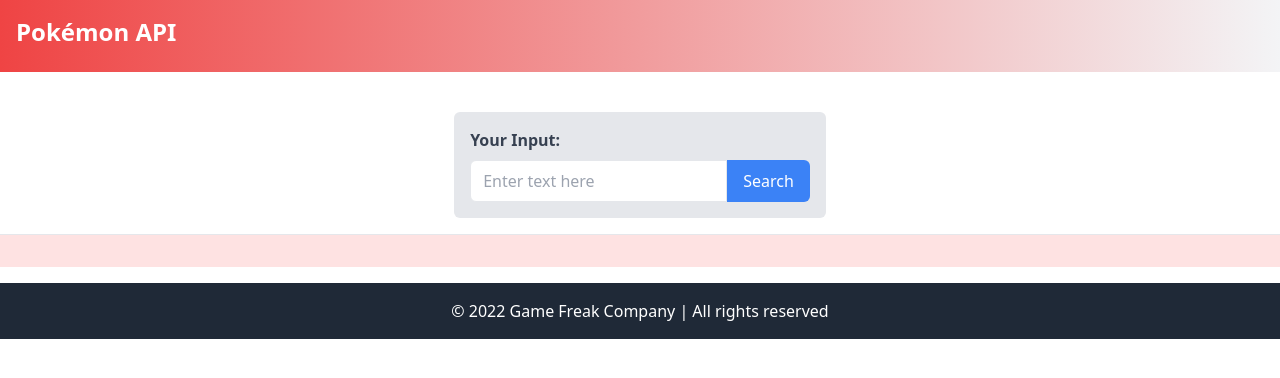
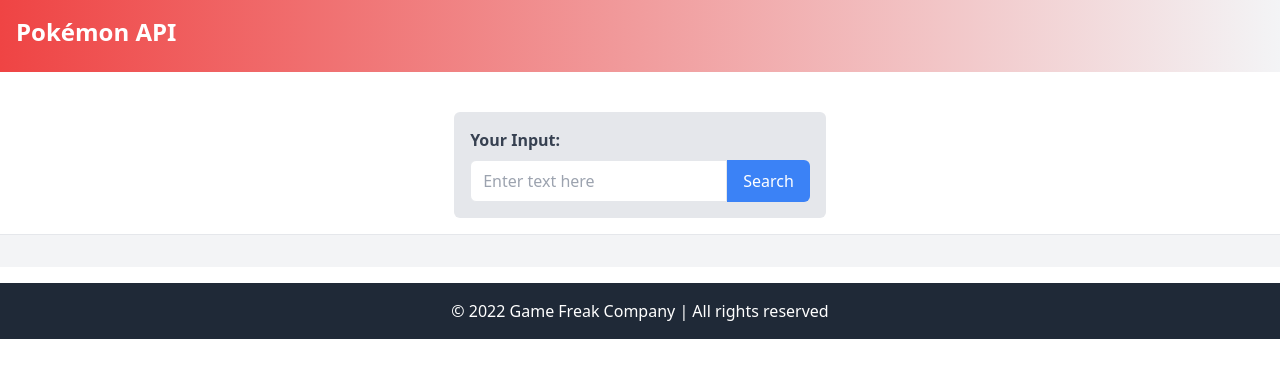
Before and after one commit to maikonweber/react-poke-api, a React (Create React App) app: page / in a window 1280 px wide. Shown: the top 378 px of the page. Built offline with nearby package versions, Linux system fonts and the light colour scheme.

Commit message:
Add More to Fetch

```diff
--- a/src/App.tsx
+++ b/src/App.tsx
@@ -46,7 +46,7 @@ const App: React.FC = () => {
       try {
         const response = await axios.get('https://pokeapi.co/api/v2/pokemon', {
           params: {
-            limit: 5,
+            limit: 10,
             offset: searchResults.length,
           },
         });
--- a/src/components/ScrollContainer/index.tsx
+++ b/src/components/ScrollContainer/index.tsx
@@ -9,7 +9,6 @@ interface ScrollContainerProps {
 }
 
 const ScrollContainer: React.FC<ScrollContainerProps> = ({ items, onIntersection }) => {
-  // Intersection Observer callback to fetch more items when user reaches the bottom
 
 
   useEffect(() => {
@@ -38,7 +37,7 @@ const ScrollContainer: React.FC<ScrollContainerProps> = ({ items, onIntersection
   }, [onIntersection]);
 
   return (
-    <div className="bg-red-100 max-h-full overflow-y-auto border-t mt-4 p-4">
+    <div className="bg-gray-100 overflow-y-auto border-t mt-4 p-4">
       {items.map((pokemon, index) => (
         <div key={index} className="border-b py-2" id={index === items.length - 1 ? 'last-item' : undefined}>
           <PokemonCard name={pokemon.name} />
```
